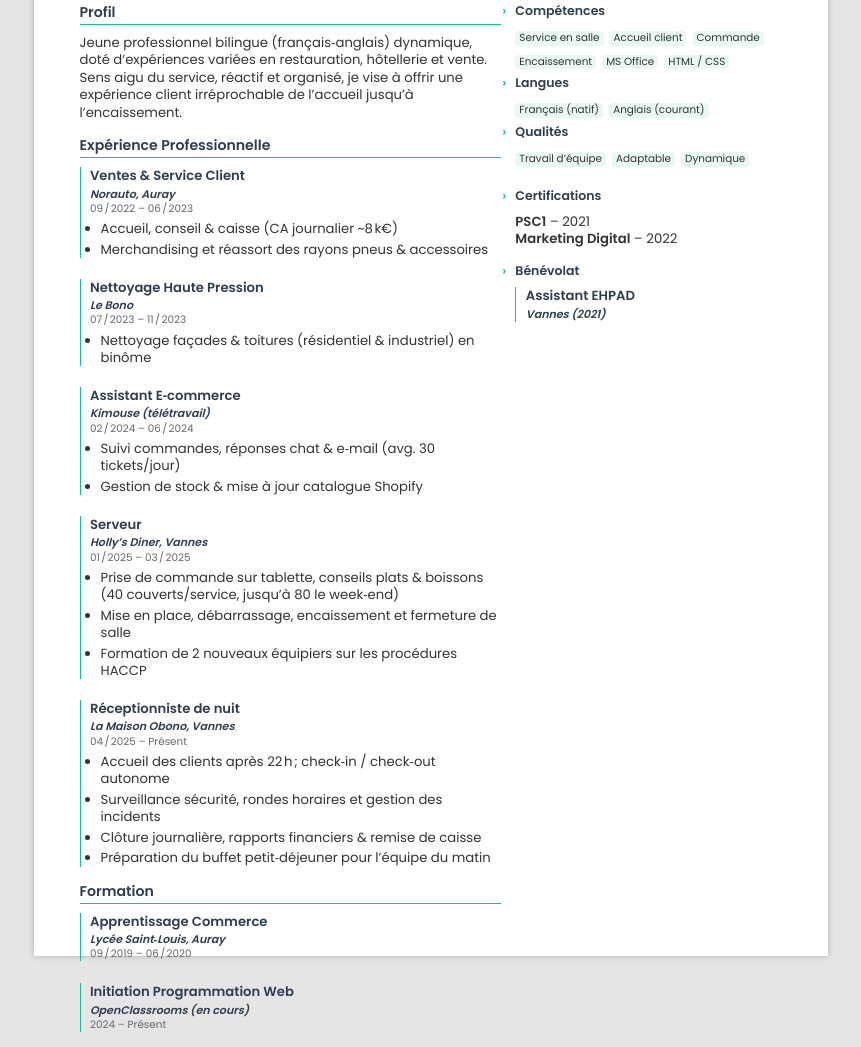
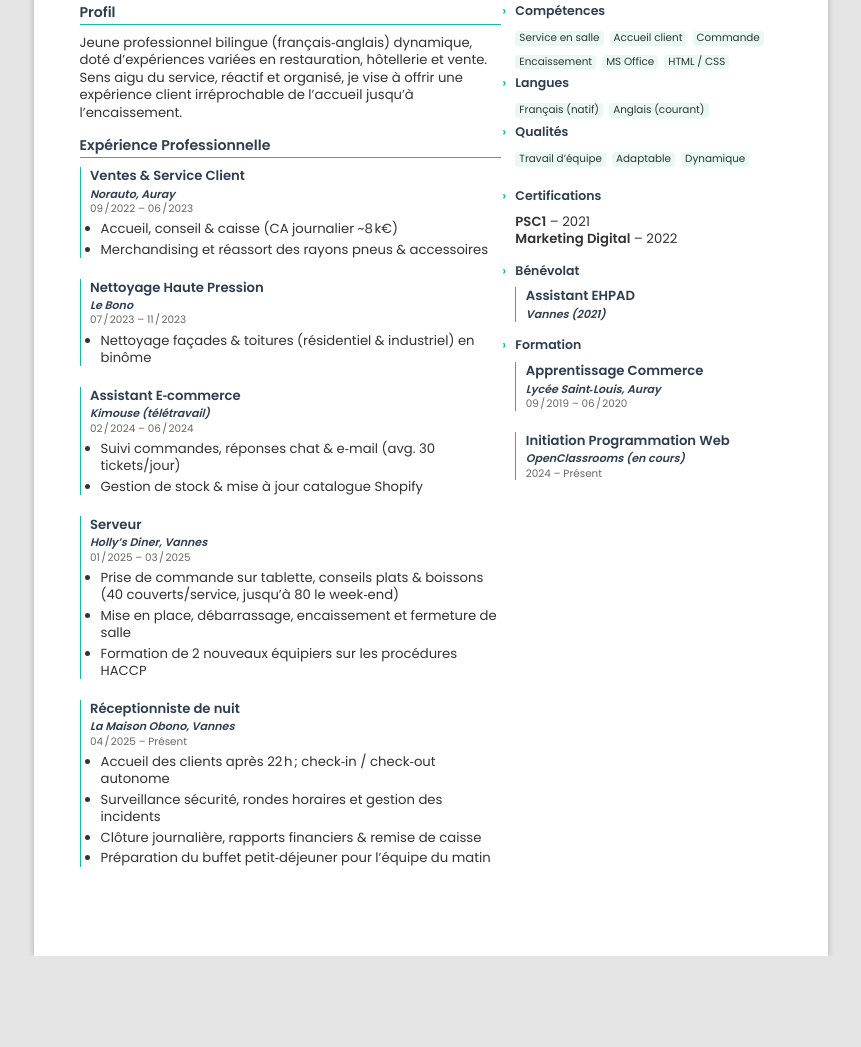
Before and after one commit to Oliviera56/CV, a plain HTML site: page index.html in a window 1280 px wide. Shown: the part 204-1251 px from the top of the page, without its empty margins (209-1070 px from the left). After the commit the page ends 1160 px from the top, so only its background shows below. Drawn offline with Linux system fonts and the light colour scheme.

Commit message:
Update index.html

```diff
--- a/index.html
+++ b/index.html
@@ -21,17 +21,17 @@ body{
   font-size:9.9pt;
   line-height:1.32;
   color:var(--text);
-  background:#e5e5e5;             /* fond gris clair pour mettre en valeur la "feuille" */
+  background:#e5e5e5;             /* gris pour fond d'écran */
   display:flex;justify-content:center;align-items:flex-start;
   -webkit-print-color-adjust:exact;
 }
-/* "Feuille" A4 centrée */
+/* Feuille A4 */
 .cv-wrapper{
   width:210mm;height:297mm;background:var(--bg);box-shadow:0 0 6px rgba(0,0,0,.25);
-  margin-top:10mm;                /* légère marge visuelle sur écran */
+  margin-top:10mm;
 }
 .cv{
-  width:100%;height:100%;padding:12mm;box-sizing:border-box;display:flex;flex-direction:column;gap:4.5mm;
+  width:100%;height:100%;padding:12mm;display:flex;flex-direction:column;gap:4.5mm;
 }
 header{display:flex;align-items:center;gap:8mm;border-bottom:1.2px solid var(--primary);padding-bottom:4mm;}
 header img{width:24mm;height:24mm;border-radius:50%;object-fit:cover;border:2px solid var(--accent);}
@@ -123,17 +123,11 @@ ul{margin-left:2.8mm;} ul li{margin-bottom:.8mm;}
             </ul>
           </div>
         </section>
-
-        <!-- FORMATION -->
-        <section>
-          <h2>Formation</h2>
-          <div class="block-left"><p class="edu-title">Apprentissage Commerce<br><span class="location">Lycée Saint‑Louis, Auray</span></p><p class="period">09 / 2019 – 06 / 2020</p></div><br>
-          <div class="block-left"><p class="edu-title">Initiation Programmation Web<br><span class="location">OpenClassrooms (en cours)</span></p><p class="period">2024 – Présent</p></div>
-        </section>
       </div>
 
-      <!-- RIGHT COLUMN -->
+      <!-- RIGHT COLUMN (COMPÉTENCES + CERTIFS + BÉNÉVOLAT + FORMATION) -->
       <aside class="aside">
+        <!-- COMPÉTENCES -->
         <div class="aside-block">
           <h3>Compétences</h3>
           <p class="tag">Service en salle</p><p class="tag">Accueil client</p><p class="tag">Commande</p>
@@ -146,19 +140,26 @@ ul{margin-left:2.8mm;} ul li{margin-bottom:.8mm;}
           <p class="tag">Travail d’équipe</p><p class="tag">Adaptable</p><p class="tag">Dynamique</p>
         </div>
 
+        <!-- CERTIFICATIONS -->
         <div class="aside-block">
           <h3>Certifications</h3>
           <p><strong>PSC1</strong> – 2021</p>
           <p><strong>Marketing Digital</strong> – 2022</p>
         </div>
 
+        <!-- BÉNÉVOLAT -->
         <div class="aside-block">
           <h3>Bénévolat</h3>
           <div class="card"><p class="title">Assistant EHPAD<br><span class="location">Vannes (2021)</span></p></div>
         </div>
-      </aside>
-    </div><!-- /.columns -->
-  </div><!-- /.cv -->
-</div><!-- /.wrapper -->
-</body>
-</html>
+
+        <!-- FORMATION déplacée ici -->
+        <div class="aside-block">
+          <h3>Formation</h3>
+          <div class="card">
+            <p class="title">Apprentissage Commerce<br><span class="location">Lycée Saint‑Louis, Auray</span></p>
+            <p class="period">09 / 2019 – 06 / 2020</p>
+          </div><br>
+          <div class="card">
+            <p class="title">Initiation Programmation Web<br><span class="location">OpenClassrooms (en cours)</span></p>
+            <p class="period">2024 – Présent
```
